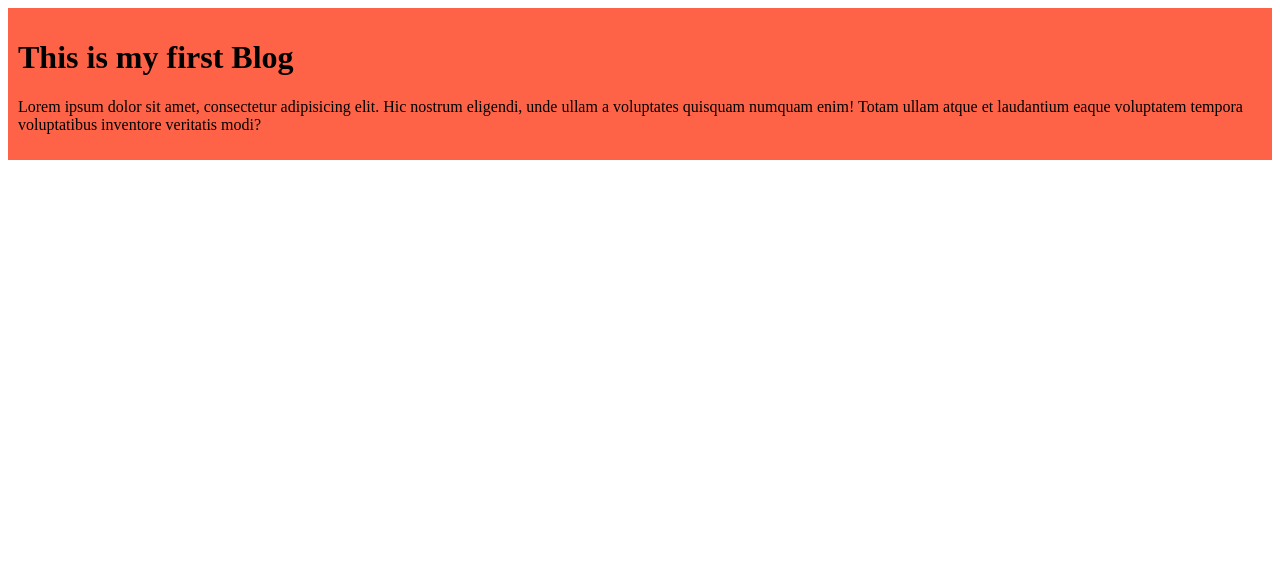
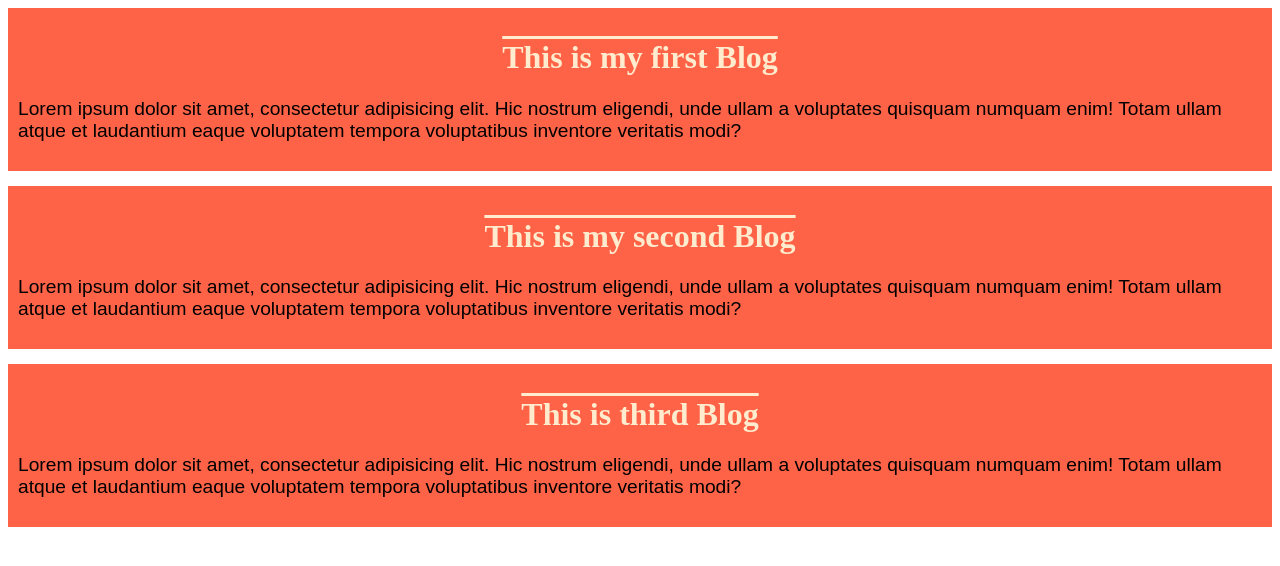
Before and after one commit to Pervage-Ahmed-Tuhin/my-first-git-repo, a plain HTML site: page index.html in a window 1280 px wide. Drawn offline with Linux system fonts and the light colour scheme.

Commit message:
My third push in github

```diff
--- a/index.html
+++ b/index.html
@@ -15,6 +15,18 @@
             Lorem ipsum dolor sit amet, consectetur adipisicing elit. Hic nostrum eligendi, unde ullam a voluptates quisquam numquam enim! Totam ullam atque et laudantium eaque voluptatem tempora voluptatibus inventore veritatis modi?
         </p>
     </div>
+    <div class="Tuhin">
+        <h1>This is my second Blog</h1>
+        <p>
+            Lorem ipsum dolor sit amet, consectetur adipisicing elit. Hic nostrum eligendi, unde ullam a voluptates quisquam numquam enim! Totam ullam atque et laudantium eaque voluptatem tempora voluptatibus inventore veritatis modi?
+        </p>
+    </div>
+    <div>
+        <h1>This is third Blog</h1>
+        <p>
+            Lorem ipsum dolor sit amet, consectetur adipisicing elit. Hic nostrum eligendi, unde ullam a voluptates quisquam numquam enim! Totam ullam atque et laudantium eaque voluptatem tempora voluptatibus inventore veritatis modi?
+        </p>
+    </div>
 
 </body>
 </html>
--- a/styles/blog.css
+++ b/styles/blog.css
@@ -3,3 +3,14 @@ div{
     padding: 10px;
     margin-bottom: 15px;
 }
+
+h1{
+    text-decoration: overline;
+    text-align: center;
+    color: blanchedalmond;
+}
+p{
+    font-family: Arial, Helvetica, sans-serif;
+    font-size: larger;
+    font
+}
```
